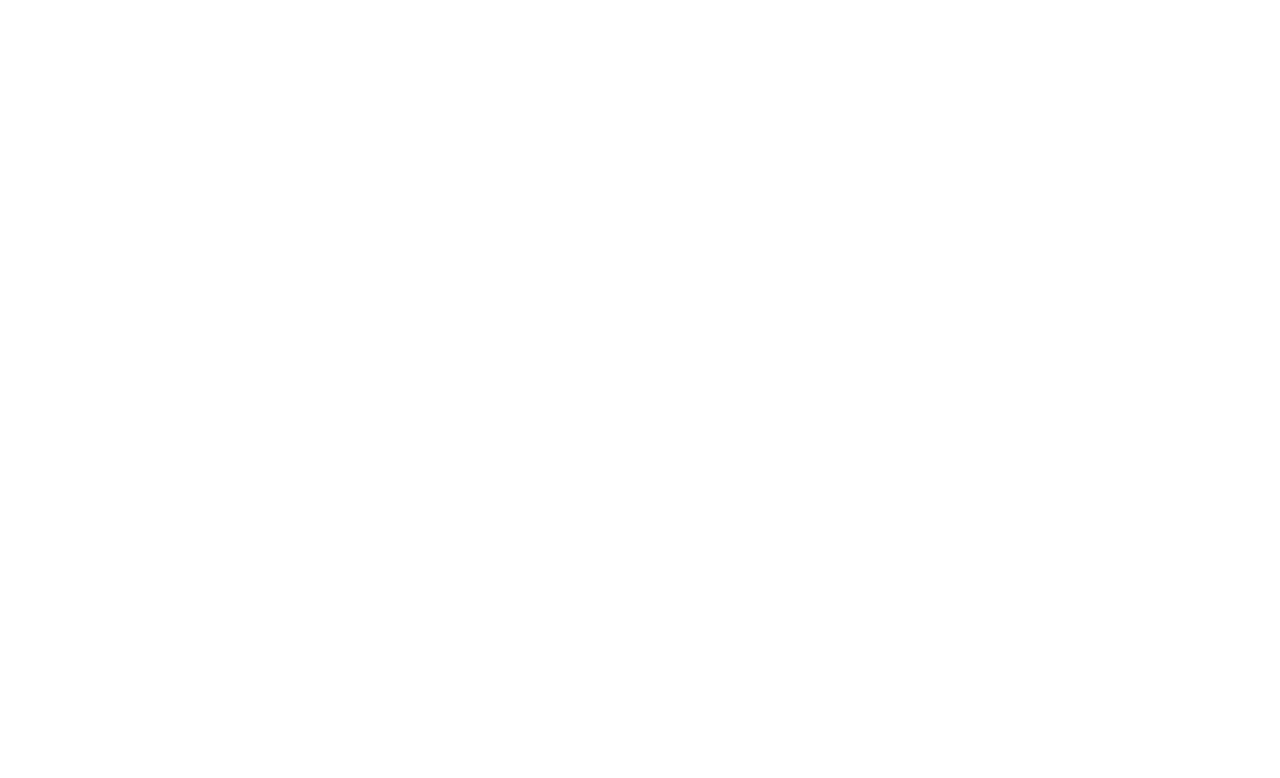
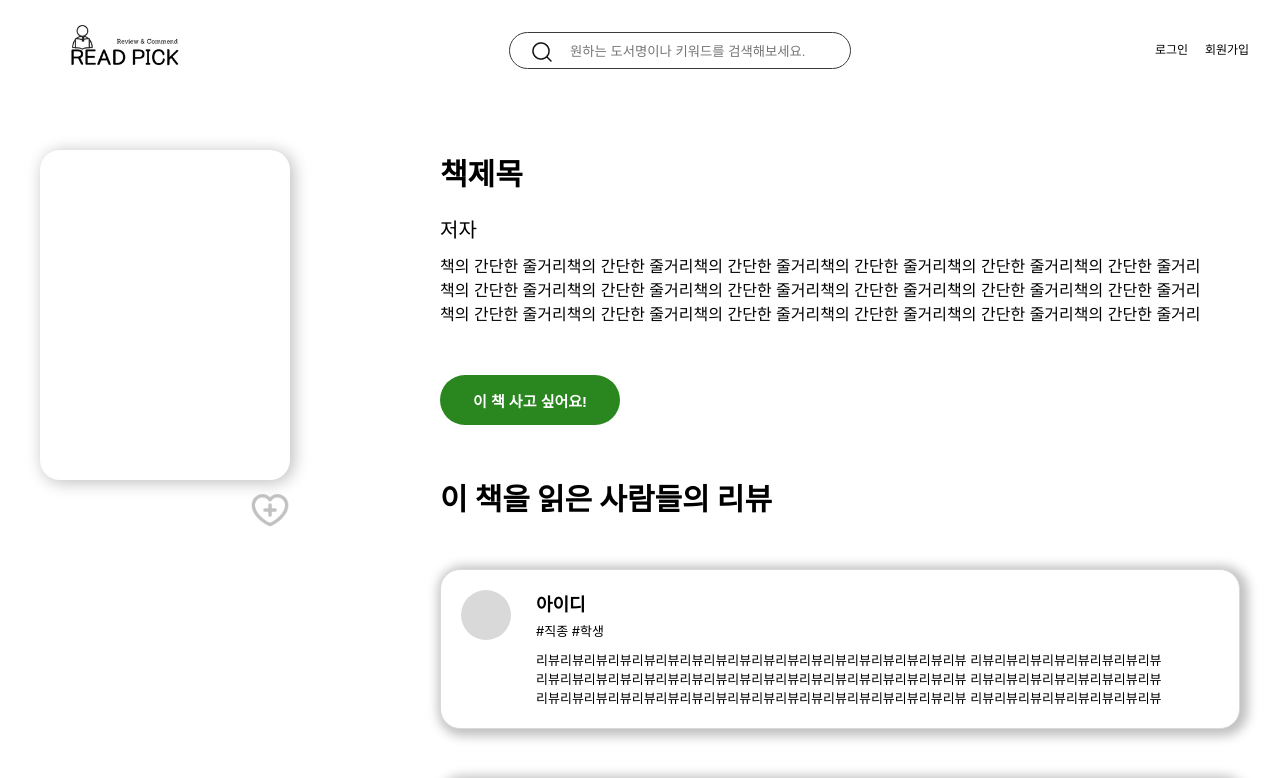
Before and after one commit to Kangeunja/ReadPick-front, a React (Create React App) app: page /member/keyword/detail in a window 1280 px wide. Before the commit this address had no page. Shown: the top 778 px of the page. Built offline with nearby package versions, Linux system fonts and the light colour scheme.

Commit message:
상세페이지 퍼블작업

```diff
--- a/src/assets/css/index.css
+++ b/src/assets/css/index.css
@@ -939,3 +939,108 @@ a {
 .keyword-text p:nth-child(2) {
   font-size: 13px;
 }
+
+/* keywordDetail */
+
+.detail-wrap {
+  width: 1200px;
+  height: 1200px;
+  margin: 0 auto;
+  padding-top: 50px;
+  box-sizing: border-box;
+}
+
+.detail-img-wrap {
+  width: 250px;
+  float: left;
+}
+
+.detail-img {
+  width: 250px;
+  height: 330px;
+  background-color: white;
+  box-shadow: 3px 2px 15.6px 1px rgba(193, 193, 193, 1);
+  border-radius: 20px;
+  margin-bottom: 10px;
+}
+
+.detail-icon {
+  width: 40px;
+  height: 40px;
+  background-image: url("/src/assets/img/icon-like-line.png");
+  background-size: cover;
+  float: right;
+}
+
+.detail-box-wrap {
+  /* width: 500px; */
+  float: right;
+}
+
+.detail-box-wrap p:nth-child(1) {
+  font-size: 30px;
+  font-weight: bold;
+  margin-bottom: 20px;
+}
+
+.detail-box-wrap p:nth-child(2) {
+  font-size: 20px;
+  margin-bottom: 10px;
+}
+
+.detail-button {
+  width: 180px;
+  height: 50px;
+  background-color: #2a861e;
+  border-radius: 50px;
+  display: block;
+  color: white;
+  border: none;
+  margin-top: 50px;
+  font-weight: bold;
+  font-size: 15px;
+}
+
+.detail-review {
+  font-size: 30px;
+  font-weight: bold;
+  margin: 50px 0px;
+}
+
+.detail-review-box {
+  width: 800px;
+  height: 160px;
+  background-color: white;
+  border: 1px solid #d9d9d9;
+  border-radius: 20px;
+  box-shadow: 3px 2px 10.3px 5px rgba(0, 0, 0, 0.25);
+  padding: 20px;
+  box-sizing: border-box;
+  margin-bottom: 50px;
+}
+
+.detail-review-img {
+  width: 50px;
+  height: 50px;
+  background-color: #d9d9d9;
+  border-radius: 50px;
+  margin-right: 25px;
+  float: left;
+}
+
+.detail-text-wrap {
+  /* width: 670px; */
+  /* height: 100px; */
+  float: left;
+}
+
+.detail-text-wrap p:nth-child(1) {
+  font-size: 18px;
+  font-weight: bold;
+  margin-bottom: 5px;
+}
+
+.detail-text-wrap p:nth-child(2),
+.detail-text-wrap p:nth-child(3) {
+  font-size: 13px;
+}
--- /dev/null
+++ b/src/component/memberKeyword/MemberKeywordDetail.tsx
@@ -0,0 +1,64 @@
+const MemberKeywordDetail = () => {
+  return (
+    <div className="detail-wrap">
+      <div className="detail-img-wrap">
+        <div className="detail-img"></div>
+        <div className="detail-icon"></div>
+      </div>
+      <div className="detail-box-wrap">
+        <p>책제목</p>
+        <p>저자</p>
+        <p>
+          책의 간단한 줄거리책의 간단한 줄거리책의 간단한 줄거리책의 간단한
+          줄거리책의 간단한 줄거리책의 간단한 줄거리
+          <br />
+          책의 간단한 줄거리책의 간단한 줄거리책의 간단한 줄거리책의 간단한
+          줄거리책의 간단한 줄거리책의 간단한 줄거리
+          <br />
+          책의 간단한 줄거리책의 간단한 줄거리책의 간단한 줄거리책의 간단한
+          줄거리책의 간단한 줄거리책의 간단한 줄거리
+          <br />
+        </p>
+        <button className="detail-button">이 책 사고 싶어요!</button>
+        <div className="detail-review">이 책을 읽은 사람들의 리뷰</div>
+        <div className="detail-review-wrap">
+          <div className="detail-review-box">
+            <div className="detail-review-img"></div>
+            <div className="detail-text-wrap">
+              <p>아이디</p>
+              <p>#직종 #학생</p>
+              <p>
+                리뷰리뷰리뷰리뷰리뷰리뷰리뷰리뷰리뷰리뷰리뷰리뷰리뷰리뷰리뷰리뷰리뷰리뷰
+                리뷰리뷰리뷰리뷰리뷰리뷰리뷰리뷰
+                <br />
+                리뷰리뷰리뷰리뷰리뷰리뷰리뷰리뷰리뷰리뷰리뷰리뷰리뷰리뷰리뷰리뷰리뷰리뷰
+                리뷰리뷰리뷰리뷰리뷰리뷰리뷰리뷰
+                <br />
+                리뷰리뷰리뷰리뷰리뷰리뷰리뷰리뷰리뷰리뷰리뷰리뷰리뷰리뷰리뷰리뷰리뷰리뷰
+                리뷰리뷰리뷰리뷰리뷰리뷰리뷰리뷰
+              </p>
+            </div>
+          </div>
+          <div className="detail-review-box">
+            <div className="detail-review-img"></div>
+            <div className="detail-text-wrap">
+              <p>아이디</p>
+              <p>#직종 #학생</p>
+              <p>
+                리뷰리뷰리뷰리뷰리뷰리뷰리뷰리뷰리뷰리뷰리뷰리뷰리뷰리뷰리뷰리뷰리뷰리뷰
+                리뷰리뷰리뷰리뷰리뷰리뷰리뷰리뷰
+                <br />
+                리뷰리뷰리뷰리뷰리뷰리뷰리뷰리뷰리뷰리뷰리뷰리뷰리뷰리뷰리뷰리뷰리뷰리뷰
+                리뷰리뷰리뷰리뷰리뷰리뷰리뷰리뷰
+                <br />
+                리뷰리뷰리뷰리뷰리뷰리뷰리뷰리뷰리뷰리뷰리뷰리뷰리뷰리뷰리뷰리뷰리뷰리뷰
+                리뷰리뷰리뷰리뷰리뷰리뷰리뷰리뷰
+              </p>
+            </div>
+          </div>
+        </div>
+      </div>
+    </div>
+  );
+};
+export default MemberKeywordDetail;
--- a/src/router/index.tsx
+++ b/src/router/index.tsx
@@ -7,6 +7,7 @@ import Login from "../component/login/Login";
 import Member from "../component/member/Member";
 import MemberLogin from "../component/member/MemberLogin";
 import MemberKeyword from "../component/memberKeyword/MemberKeyword";
+import MemberKeywordDetail from "../component/memberKeyword/MemberKeywordDetail";
 
 const BrowserRouterDom = () => {
   return (
@@ -52,6 +53,14 @@ const BrowserRouterDom = () => {
             </Layout>
           }
         ></Route>
+        <Route
+          path="/member/keyword/detail"
+          element={
+            <Layout>
+              <MemberKeywordDetail />
+            </Layout>
+          }
+        ></Route>
       </Routes>
     </BrowserRouter>
   );
```
Also changed, not shown: src/assets/img/icon-like-line.png (added).
